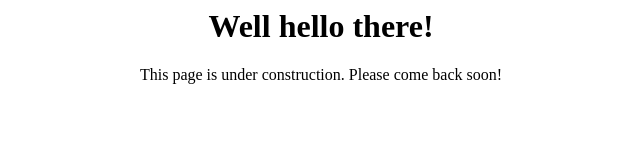
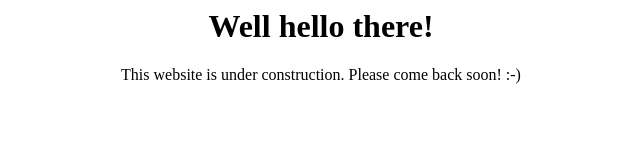
Before and after one commit to vappr/alejsalinasiii.github.io, a plain HTML site: page index.html in a window 1280 px wide. Shown: the full height of the page, 319-959 px from the left. Drawn offline with Linux system fonts and the light colour scheme.

Commit message:
Update index.html

```diff
--- a/index.html
+++ b/index.html
@@ -1,13 +1,13 @@
 <!DOCTYPE>
 <html>
 <head>
-<title>Under Construction</title>
+<title>Alejandro Salinas III</title>
 </head>
 <body>
 <meta name="viewport" content="width=device-width, initial-scale=1">
 <center>
 <h1>Well hello there!</h1>
-<p>This page is under construction. Please come back soon!</p>
+<p>This website is under construction. Please come back soon! :-)</p>
 </center>
 </body>
 </html>
```
